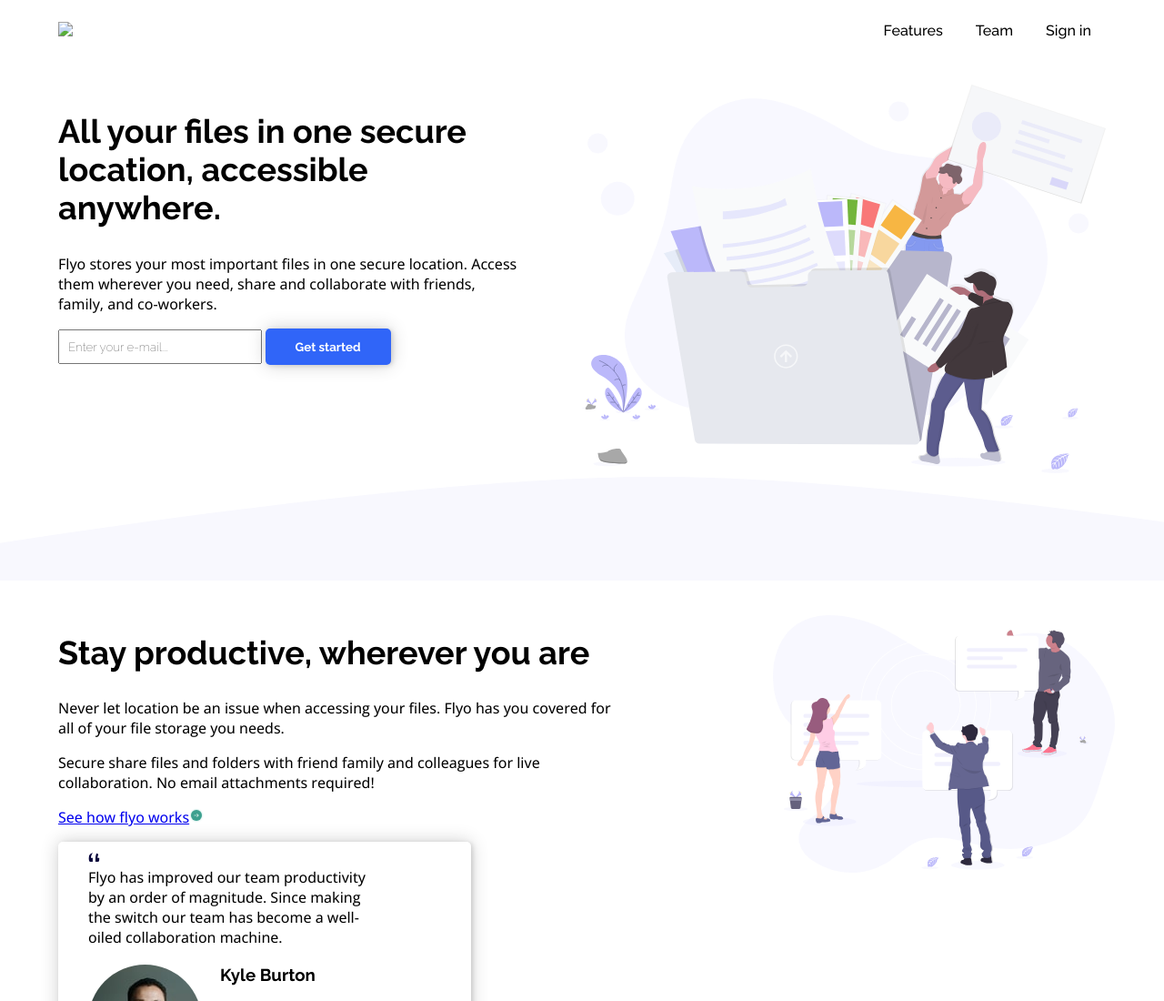
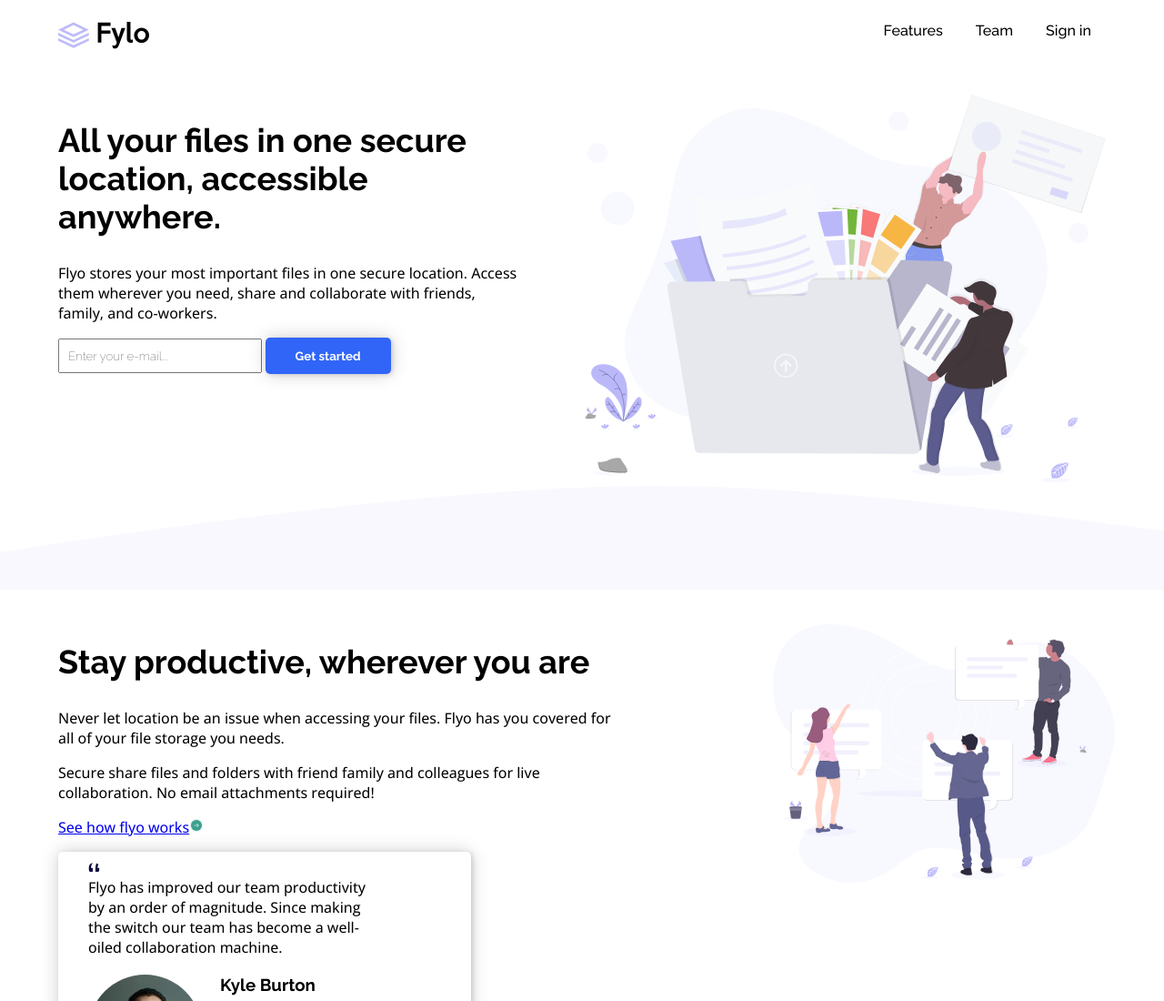
Before and after one commit to Isydon/my-front-page, a plain HTML site: page index.html in a window 1280 px wide. Shown: the top 1100 px of the page at 91% size. Drawn offline with nearby package versions, Linux system fonts and the light colour scheme; files whose address does not match are found by name.

Commit message:
Update index.html

```diff
--- a/index.html
+++ b/index.html
@@ -239,7 +239,7 @@ width: 64%;
 	<section class="sec_one">
 		<header class="menu">
 
-			<img src="./images/logo.svg" class="logo">
+			<img src="./frontend/design/index/logo.svg" class="logo">
 
 
 			<ul  class="list">
```
